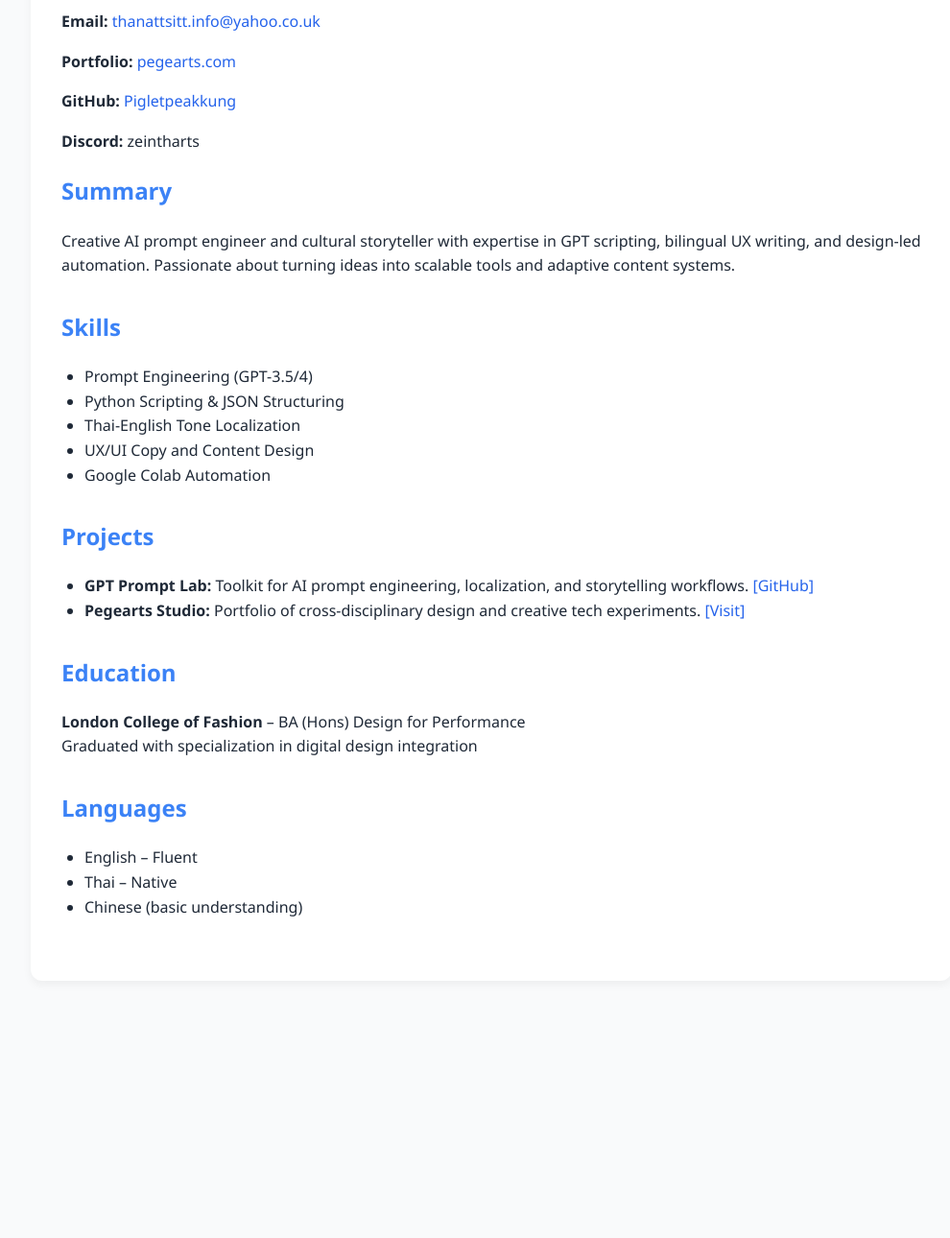
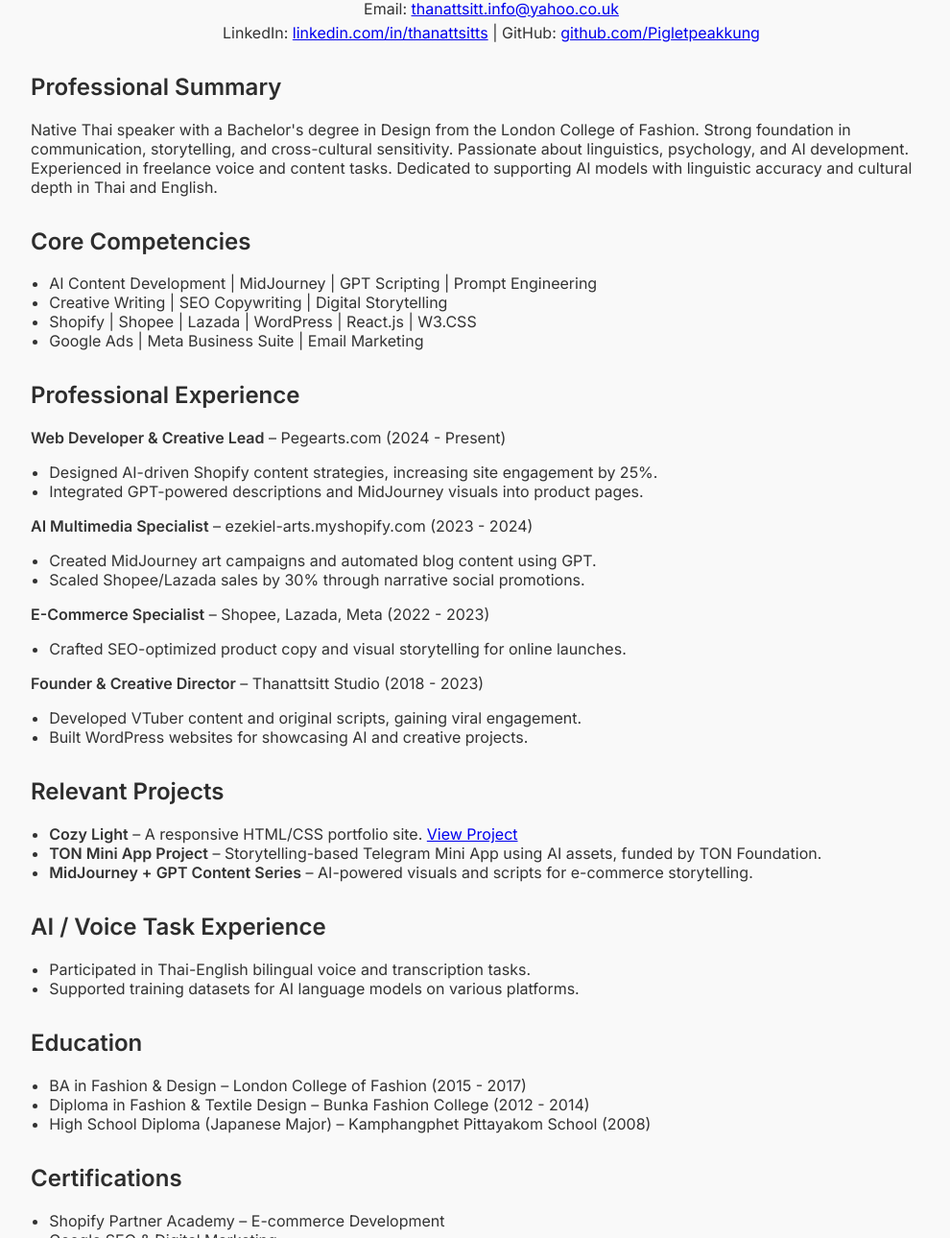
Before and after one commit to Pigletpeakkung/Thannxai, a plain HTML site: page cv/index.html in a window 1280 px wide. Shown: the part 148-1438 px from the top of the page at 96% size, without its empty margins (128-1118 px from the left). Before the commit the page ends 1202 px from the top, so only its background shows below. Drawn offline with Linux system fonts and the light colour scheme.

Commit message:
Update index.html

```diff
--- a/cv/index.html
+++ b/cv/index.html
@@ -1,107 +1,142 @@
-<!DOCTYPE html>
-<html lang="en">
+<!DOCTYPE html><html lang="en">
 <head>
-  <meta charset="UTF-8">
-  <meta name="viewport" content="width=device-width, initial-scale=1.0">
-  <title>Thanatsitt Santisamranwilai | CV</title>
+  <meta charset="UTF-8" />
+  <meta name="viewport" content="width=device-width, initial-scale=1.0" />
+  <title>Thanattsitt Santisamranwilai | Portfolio</title>
+  <link href="https://fonts.googleapis.com/css2?family=Inter:wght@400;600&display=swap" rel="stylesheet" />
   <style>
-    :root {
-      --primary: #3B82F6;
-      --secondary: #2563EB;
-      --bg: #F9FAFB;
-      --text: #1F2937;
-      --card: #FFFFFF;
-    }
-    * {
-      box-sizing: border-box;
-    }
     body {
+      font-family: 'Inter', sans-serif;
       margin: 0;
-      font-family: 'Segoe UI', sans-serif;
-      background-color: var(--bg);
-      color: var(--text);
-      line-height: 1.6;
-      padding: 2rem;
+      padding: 0;
+      background: #f9f9f9;
+      color: #333;
     }
     .container {
       max-width: 960px;
       margin: auto;
-      background: var(--card);
       padding: 2rem;
-      border-radius: 12px;
-      box-shadow: 0 4px 10px rgba(0, 0, 0, 0.05);
     }
-    h1, h2 {
-      color: var(--primary);
+    h1, h2, h3 {
+      color: #2d2d2d;
     }
-    a {
-      color: var(--secondary);
-      text-decoration: none;
+    .header {
+      text-align: center;
     }
-    a:hover {
-      text-decoration: underline;
+    .header h1 {
+      font-size: 2rem;
+      margin-bottom: 0.2rem;
+    }
+    .header p {
+      margin: 0.3rem 0;
+    }
+    .section {
+      margin-top: 2rem;
     }
     ul {
-      padding-left: 1.5rem;
-    }
-    .section {
-      margin-bottom: 2rem;
+      padding-left: 1.2rem;
     }
     @media (max-width: 600px) {
-      body {
+      .container {
         padding: 1rem;
-      }
-      .container {
-        padding: 1.2rem;
       }
     }
   </style>
 </head>
 <body>
   <div class="container">
-    <h1>Thanatsitt Santisamranwilai</h1>
-    <p><strong>Email:</strong> <a href="mailto:thanattsitt.info@yahoo.co.uk">thanattsitt.info@yahoo.co.uk</a></p>
-    <p><strong>Portfolio:</strong> <a href="https://pegearts.com" target="_blank">pegearts.com</a></p>
-    <p><strong>GitHub:</strong> <a href="https://github.com/Pigletpeakkung" target="_blank">Pigletpeakkung</a></p>
-    <p><strong>Discord:</strong> zeintharts</p>
-
-    <div class="section">
-      <h2>Summary</h2>
-      <p>Creative AI prompt engineer and cultural storyteller with expertise in GPT scripting, bilingual UX writing, and design-led automation. Passionate about turning ideas into scalable tools and adaptive content systems.</p>
+    <div class="header">
+      <h1>Thanattsitt Santisamranwilai</h1>
+      <p><strong>Creative Technologist | AI Content Developer | Creative Writer</strong></p>
+      <p>Location: Kamphaeng Phet, Thailand</p>
+      <p>Email: <a href="mailto:thanattsitt.info@yahoo.co.uk">thanattsitt.info@yahoo.co.uk</a></p>
+      <p>LinkedIn: <a href="https://linkedin.com/in/thanattsitts">linkedin.com/in/thanattsitts</a> | GitHub: <a href="https://github.com/Pigletpeakkung">github.com/Pigletpeakkung</a></p>
+    </div><div class="section">
+  <h2>Professional Summary</h2>
+  <p>Native Thai speaker with a Bachelor's degree in Design from the London College of Fashion. Strong foundation in communication, storytelling, and cross-cultural sensitivity. Passionate about linguistics, psychology, and AI development. Experienced in freelance voice and content tasks. Dedicated to supporting AI models with linguistic accuracy and cultural depth in Thai and English.</p>
 </div>
 
 <div class="section">
-      <h2>Skills</h2>
+  <h2>Core Competencies</h2>
   <ul>
-        <li>Prompt Engineering (GPT-3.5/4)</li>
-        <li>Python Scripting & JSON Structuring</li>
-        <li>Thai-English Tone Localization</li>
-        <li>UX/UI Copy and Content Design</li>
-        <li>Google Colab Automation</li>
+    <li>AI Content Development | MidJourney | GPT Scripting | Prompt Engineering</li>
+    <li>Creative Writing | SEO Copywriting | Digital Storytelling</li>
+    <li>Shopify | Shopee | Lazada | WordPress | React.js | W3.CSS</li>
+    <li>Google Ads | Meta Business Suite | Email Marketing</li>
   </ul>
 </div>
 
 <div class="section">
-      <h2>Projects</h2>
+  <h2>Professional Experience</h2>
+  <p><strong>Web Developer & Creative Lead</strong> – Pegearts.com (2024 - Present)</p>
   <ul>
-        <li><strong>GPT Prompt Lab:</strong> Toolkit for AI prompt engineering, localization, and storytelling workflows. <a href="https://github.com/Pigletpeakkung/gpt-prompt-lab" target="_blank">[GitHub]</a></li>
-        <li><strong>Pegearts Studio:</strong> Portfolio of cross-disciplinary design and creative tech experiments. <a href="https://pegearts.com" target="_blank">[Visit]</a></li>
+    <li>Designed AI-driven Shopify content strategies, increasing site engagement by 25%.</li>
+    <li>Integrated GPT-powered descriptions and MidJourney visuals into product pages.</li>
+  </ul>
+  <p><strong>AI Multimedia Specialist</strong> – ezekiel-arts.myshopify.com (2023 - 2024)</p>
+  <ul>
+    <li>Created MidJourney art campaigns and automated blog content using GPT.</li>
+    <li>Scaled Shopee/Lazada sales by 30% through narrative social promotions.</li>
+  </ul>
+  <p><strong>E-Commerce Specialist</strong> – Shopee, Lazada, Meta (2022 - 2023)</p>
+  <ul>
+    <li>Crafted SEO-optimized product copy and visual storytelling for online launches.</li>
+  </ul>
+  <p><strong>Founder & Creative Director</strong> – Thanattsitt Studio (2018 - 2023)</p>
+  <ul>
+    <li>Developed VTuber content and original scripts, gaining viral engagement.</li>
+    <li>Built WordPress websites for showcasing AI and creative projects.</li>
+  </ul>
+</div>
+
+<div class="section">
+  <h2>Relevant Projects</h2>
+  <ul>
+    <li><strong>Cozy Light</strong> – A responsive HTML/CSS portfolio site. <a href="https://pigletpeakkung.github.io/Cozy-light/">View Project</a></li>
+    <li><strong>TON Mini App Project</strong> – Storytelling-based Telegram Mini App using AI assets, funded by TON Foundation.</li>
+    <li><strong>MidJourney + GPT Content Series</strong> – AI-powered visuals and scripts for e-commerce storytelling.</li>
+  </ul>
+</div>
+
+<div class="section">
+  <h2>AI / Voice Task Experience</h2>
+  <ul>
+    <li>Participated in Thai-English bilingual voice and transcription tasks.</li>
+    <li>Supported training datasets for AI language models on various platforms.</li>
   </ul>
 </div>
 
 <div class="section">
   <h2>Education</h2>
-      <p><strong>London College of Fashion</strong> – BA (Hons) Design for Performance<br>Graduated with specialization in digital design integration</p>
+  <ul>
+    <li>BA in Fashion & Design – London College of Fashion (2015 - 2017)</li>
+    <li>Diploma in Fashion & Textile Design – Bunka Fashion College (2012 - 2014)</li>
+    <li>High School Diploma (Japanese Major) – Kamphangphet Pittayakom School (2008)</li>
+  </ul>
+</div>
+
+<div class="section">
+  <h2>Certifications</h2>
+  <ul>
+    <li>Shopify Partner Academy – E-commerce Development</li>
+    <li>Google SEO & Digital Marketing</li>
+    <li>AI Prompt Engineering (Self-Trained)</li>
+  </ul>
 </div>
 
 <div class="section">
   <h2>Languages</h2>
+  <p>Thai – Native | English – Fluent | Japanese – Conversational</p>
+</div>
+
+<div class="section">
+  <h2>Professional Interests</h2>
   <ul>
-        <li>English – Fluent</li>
-        <li>Thai – Native</li>
-        <li>Chinese (basic understanding)</li>
+    <li>Linguistics, psychology, mindful communication</li>
+    <li>Supporting AI training and ethical data creation</li>
   </ul>
 </div>
+
   </div>
 </body>
 </html>
```
Lines whose indentation alone changed are shown as unchanged.
